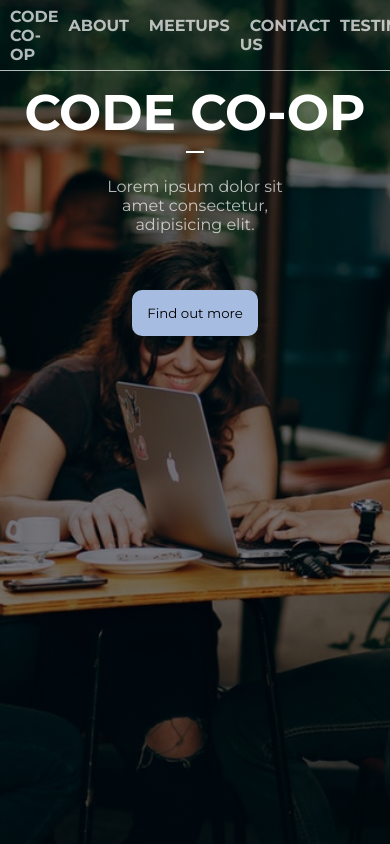
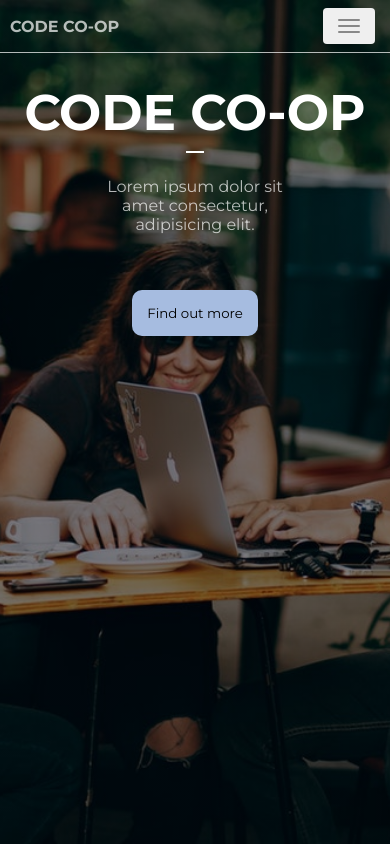
Before and after one commit to code-co-op/learning-web-development, a plain HTML site: page index.html in a window 390 px wide. Shown: the top 844 px of the page. Drawn offline with nearby package versions, Linux system fonts and the light colour scheme.

Commit message:
Add and display hamburger menu and hide nav links at mobile screen size

```diff
--- a/assets/css/index.css
+++ b/assets/css/index.css
@@ -166,6 +166,24 @@ hr {
   color: white;
 }
 
+#header__nav__button {
+  padding: 6px 10px;
+  margin: 8px 15px;
+  border-radius: 4px;
+  border: 1px solid transparent;
+  cursor: pointer;
+  display: none;
+}
+
+.header__nav__button__span {
+  background-color: #888;
+  display: block;
+  width: 22px;
+  height: 2px;
+  border-radius: 1px;
+  margin: 4px;
+}
+
 #header__nav li a {
   text-decoration: none;
   margin: 0 10px;
@@ -299,12 +317,19 @@ opacity: 0.1;
   }
 }
 
-  @media only screen and (max-width: 700px) {
+@media only screen and (max-width: 768px) {
   .about__main__container {
     flex-basis: 100%;
   }
   #about {
     height: 180vh;
+  }
+  #header__nav__button {
+    display: block;
+  }
+
+  #header__nav__links {
+    display: none;
   }
 }
 
--- a/index.html
+++ b/index.html
@@ -32,6 +32,11 @@
             <li><a href="#contact-us" class="faded__text header__nav__link" title="Contact page with contact details">Contact Us</a></li>
             <li><a href="#testimonials" class="faded__text header__nav__link" title="Testimonials about Code Co-Op">Testimonials</a></li>
           </ul>
+          <button id=header__nav__button type="button">
+            <span class="header__nav__button__span"></span>
+            <span class="header__nav__button__span"></span>
+            <span class="header__nav__button__span"></span>
+          </button>
       </nav>
 
       <section id="about">
```
Lines whose indentation alone changed are shown as unchanged.
